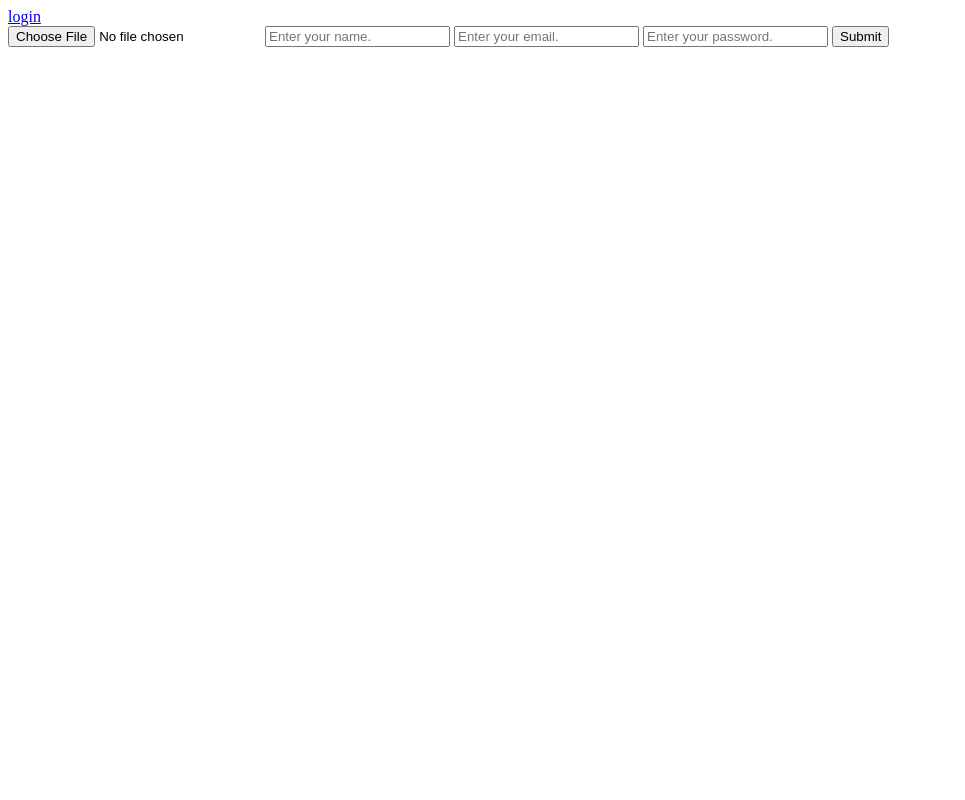
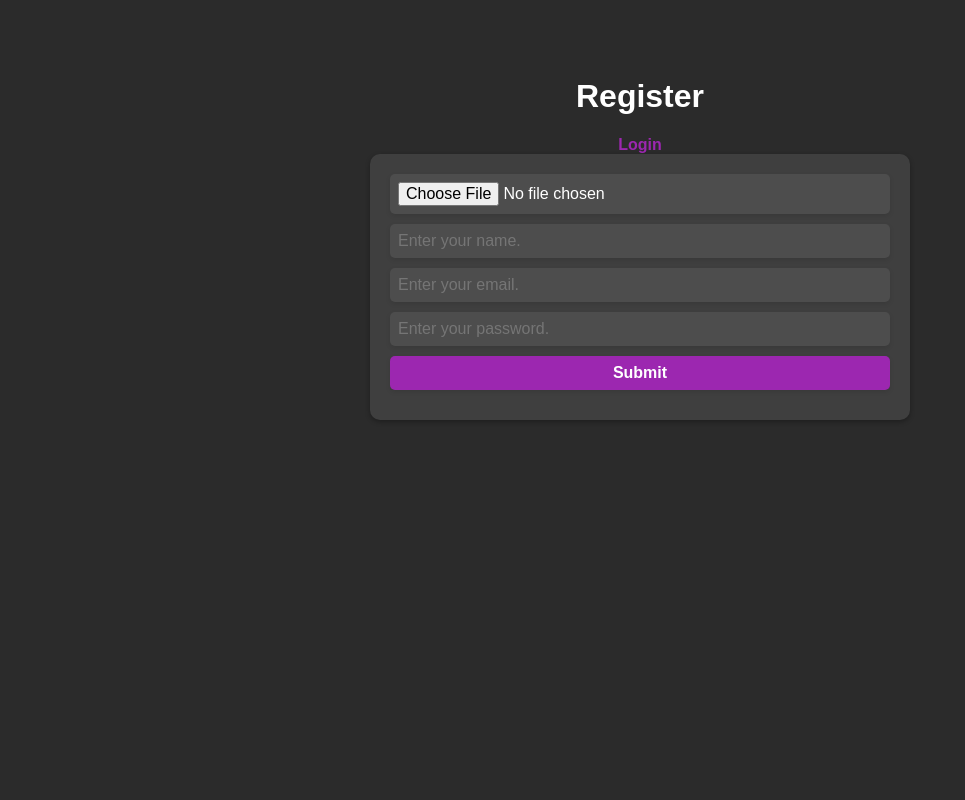
Before and after one commit to Echalaye/php_exam, a PHP site: page /php_exam/register.php in a window 1280 px wide. Shown: the whole page, without its empty margins (0-965 px from the left). Run offline with PHP 8.4, Linux system fonts and the light colour scheme.

Commit message:
css register page

```diff
--- /dev/null
+++ b/register.css
@@ -0,0 +1,79 @@
+body {
+    background-color: #2b2b2b;
+    font-family: Arial, sans-serif;
+    color: #fff;
+    padding: 20px;
+  }
+
+  form {
+    max-width: 500px;
+    margin: 0 auto;
+    background-color: #3f3f3f;
+    padding: 20px;
+    border-radius: 10px;
+    box-shadow: 0px 2px 5px rgba(0, 0, 0, 0.3);
+  }
+
+  input[type="text"],
+  input[type="password"],
+  input[type="file"],
+  input[type="submit"] {
+    display: block;
+    width: 100%;
+    padding: 8px;
+    margin-bottom: 10px;
+    border: none;
+    border-radius: 5px;
+    box-shadow: 0px 2px 5px rgba(0, 0, 0, 0.1);
+    font-size: 16px;
+    background-color: #4d4d4d;
+    color: #fff;
+  }
+
+  input[type="submit"] {
+    background-color: #9c27b0;
+    color: #fff;
+    font-weight: bold;
+    cursor: pointer;
+    transition: background-color 0.2s;
+  }
+
+  input[type="submit"]:hover {
+    background-color: #7b1fa2;
+  }
+
+  a {
+    display: block;
+    width: 100%;
+    margin-top: 20px;
+    text-align: center;
+    text-decoration: none;
+    color: #9c27b0;
+    font-weight: bold;
+  }
+
+  .error {
+    color: red;
+    font-size: 16px;
+    text-align: center;
+    margin-top: 10px;
+  }
+
+  h1 {
+    text-align: center;
+    margin-top: 50px;
+    font-size: 2rem;
+  }
+
+  @media only screen and (max-width: 768px) {
+    form {
+      max-width: 300px;
+    }
+  }
+
+  h1 {
+    text-align: center;
+    color: #fff;
+    font-size: 2rem;
+    margin-top: 50px;
+  }
--- a/register.php
+++ b/register.php
@@ -74,9 +74,17 @@
     }
 ?>
 <html>
+<head>
+<meta charset="UTF-8">
+<meta name="viewport" content="width=device-width, initial-scale=1.0">
+<title>Register</title>
+<link rel="stylesheet" type="text/css" href="register.css">
+</head>
 <body>
-  <!-- bouton pour retourner sur la page login -->
-    <a href="login.php" role="button">login</a>
+<header>
+    <h1>Register</h1>
+    <a href="login.php" role="button">Login</a>
+  </header>
     <!-- affiche le cas ou on a une erreur style nom ou email déjà utilisé -->
     <?php echo $error ?>
     <!--  formulaire de création de compte -->
```
